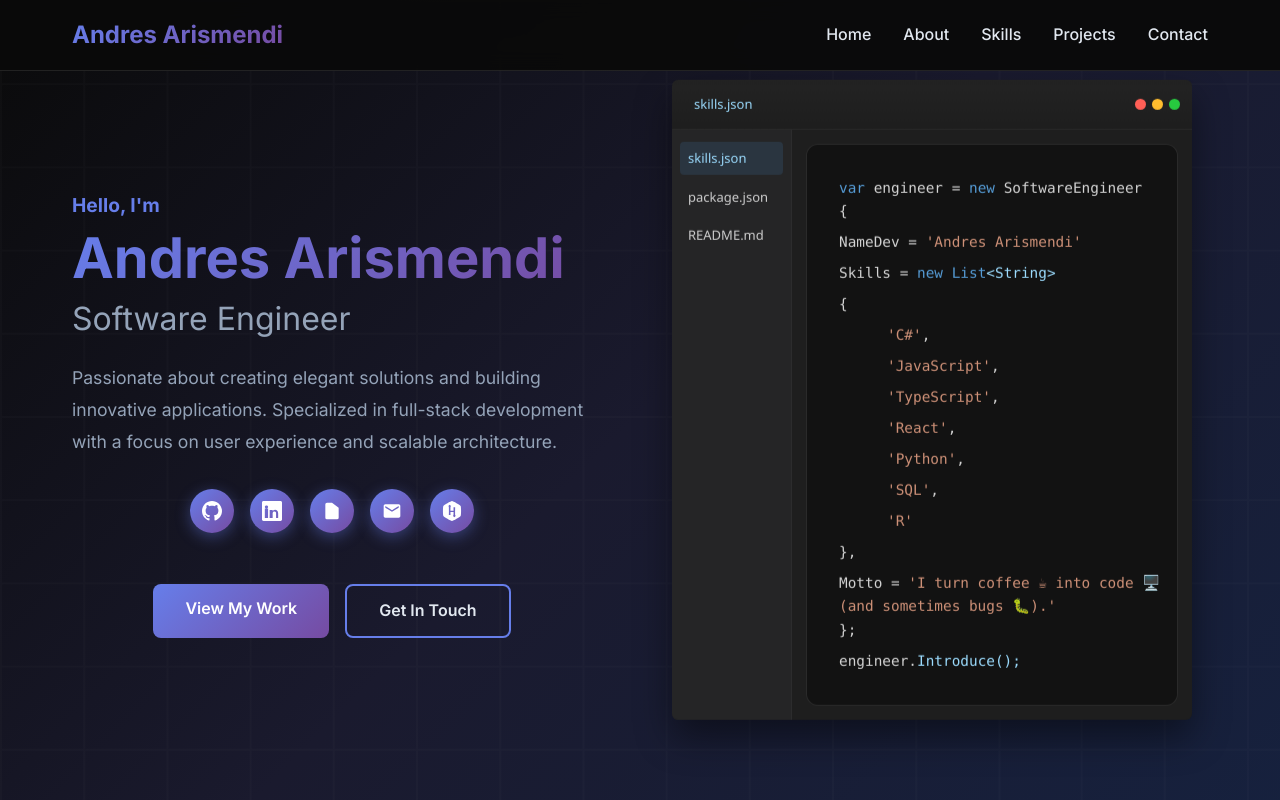
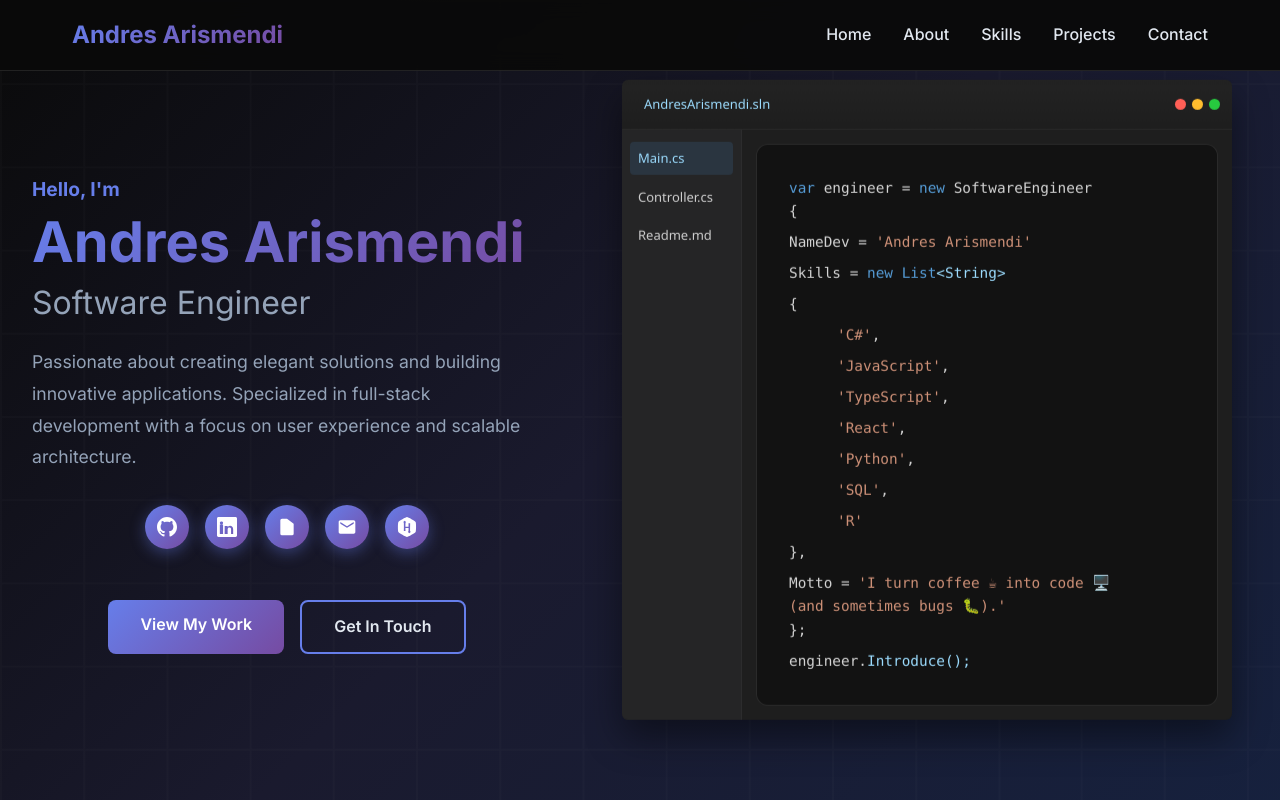
Before and after one commit to AndresArismendi/Portfolio, a React (Vite) app: page / in a window 1280 px wide. Shown: the top 800 px of the page. Built offline with nearby package versions, Linux system fonts and the light colour scheme.

Commit message:
Change Hero object to add controller information

```diff
--- a/src/App.css
+++ b/src/App.css
@@ -155,7 +155,7 @@ body {
 }
 
 .hero-container {
-  max-width: 1200px;
+  max-width: 1400px;
   margin: 0 auto;
   padding: 0 2rem;
   position: relative;
--- a/src/components/Hero.css
+++ b/src/components/Hero.css
@@ -5,7 +5,7 @@
 }
 
 .ide-window {
-  width: 520px;
+  width: 610px;
   background: #1e1e1e;
   border-radius: 6px;
   box-shadow: 0 10px 30px rgba(0,0,0,0.4);
@@ -101,10 +101,14 @@
 
 .code-line { display: block; }
 .code-line.indent { padding-left: 16px; }
-
+.code-line.indent2 { padding-left: 18px; }
+.code-console { color: #4ec597;}
+.code-coment { color: #57a64a;}
+.code-writeline { color: #dcdcaa ;}
 .code-keyword { color: #569cd6; }
 .code-variable { color: #9cdcfe; }
 .code-string { color: #ce9178; }
+.code-for { color: #d8a0df; }
 
 /* small responsive tweak */
 @media (max-width: 640px) {
--- a/src/components/Hero.tsx
+++ b/src/components/Hero.tsx
@@ -1,6 +1,8 @@
-import React from 'react';
+import React, { useState } from 'react';
 
 const Hero: React.FC = () => {
+  const [activeFile, setActiveFile] = useState('Main.cs');
+
   return (
     <section id="home" className="hero ide-frame">
       <div className="hero-container">
@@ -58,7 +60,7 @@ const Hero: React.FC = () => {
             <div className="ide-window">
               <div className="ide-header">
                 <div className="ide-tabs">
-                  <div className="ide-tab">skills.json</div>
+                  <div className="ide-tab">AndresArismendi.sln</div>
                 </div>
                 <div className="ide-controls">
                   <span className="dot red" />
@@ -70,13 +72,29 @@ const Hero: React.FC = () => {
               <div className="ide-body">
                 <aside className="ide-sidebar">
                   <ul className="file-list">
-                    <li className="file active">skills.json</li>
-                    <li className="file">package.json</li>
-                    <li className="file">README.md</li>
+                    <li
+                      className={`file ${activeFile === 'Main.cs' ? 'active' : ''}`}
+                      onClick={() => setActiveFile('Main.cs')}
+                    >
+                      Main.cs
+                    </li>
+                    <li
+                      className={`file ${activeFile === 'Controller.cs' ? 'active' : ''}`}
+                      onClick={() => setActiveFile('Controller.cs')}
+                    >
+                      Controller.cs
+                    </li>
+                    <li
+                      className={`file ${activeFile === 'Readme.md' ? 'active' : ''}`}
+                      onClick={() => setActiveFile('Readme.md')}
+                    >
+                      Readme.md
+                    </li>
                   </ul>
                 </aside>
 
                 <div className="ide-editor">
+                  {activeFile === 'Main.cs' ? (
                     <div className="code-animation">
                       <div className="code-line">
                         <span className="code-keyword">var</span> engineer = <span className="code-keyword">new</span> SoftwareEngineer
@@ -87,9 +105,7 @@ const Hero: React.FC = () => {
                       <div className="code-line">
                         Skills = <span className="code-keyword">new List</span><span className="code-variable">{'<'}String{'>'}</span>
                       </div>
-                    <div className="code-line">
-                        {'{'}
-                    </div>
+                      <div className="code-line">{'{'}</div>
                       <div className="code-line indent">
                         <span className="code-string">'C#'</span>,
                       </div>
@@ -118,12 +134,52 @@ const Hero: React.FC = () => {
 
                       engineer.<span className="code-variable">Introduce();</span>
                     </div>
+                  ) : activeFile === 'Controller.cs' ? (
+                    <div className="code-animation">
+                      <div className="code-line"><span className="code-keyword">using</span> System;</div>
+                      <div className="code-line"><span className="code-keyword">using</span> System.Collections.Generic;</div>
+                      <div className="code-line"><span className="code-keyword">using</span> System.Linq;</div>
+                      <div className="code-line"><span className="code-keyword">public class</span> SoftwareEngineer</div>
+
+                        <div className="code-line indent">
+                        <div className="code-line">{'{'}</div>
+                        <div className="code-line"><span className="code-keyword">public string</span> NameDev {'{'} <span className="code-keyword">get</span>; <span className="code-keyword">set</span>; {'}'} </div>
+                        <div className="code-line"><span className="code-keyword">public List<span className="code-variable">{'<'}string{'>'}</span></span> Skills {'{'} <span className="code-keyword">get</span>; <span className="code-keyword">set</span>; {'}'} </div>
+                        <div className="code-line"><span className="code-keyword">public string</span> Motto {'{'} <span className="code-keyword">get</span>; <span className="code-keyword">set</span>; {'}'} </div>
+                        <div className="code-line"><span className="code-keyword">public void</span> Introduce()</div>
+                        <div className="code-line">{'{'}</div>
+                            <div className="code-line indent"></div>
+                                <div className="code-line indent"><span className="code-console">Console</span><span className="code-writeline">.WriteLine</span>(<span className="code-string">$"👋 Hello, I'm </span>
+                                <div className="code-line indent">{'{'}'NameDev'{'}'}<span className="code-string">!"</span>);</div></div>
+                                <div className="code-line indent"><span className="code-console">Console</span><span className="code-writeline">.WriteLine</span>(<span className="code-string">"💻 Skills:"</span>);</div>
+                                <div className="code-line indent"><span className="code-for">foreach</span> (<span className="code-keyword">var</span> <span className="code-variable">skill</span> <span className="code-for">in</span> Skills)</div>
+                                <div className="code-line indent">{'{'}
+                                <div className="code-line indent"><span className="code-console">Console</span><span className="code-writeline">.WriteLine</span>(<span className="code-string">$" - </span>{'{'}'skill'{'}'}<span className="code-string">"</span>);</div></div>
+                                <div className="code-line indent">{'}'}</div>
+                                <div className="code-line indent"><span className="code-console">Console</span><span className="code-writeline">.WriteLine</span>();</div>
+                                <div className="code-line indent"><span className="code-console">Console</span><span className="code-writeline">.WriteLine</span>(<span className="code-string">$"🧠 Motto: </span>
+                                <div className="code-line indent">{'{'}'Motto'{'}'}<span className="code-string">"</span>);</div></div>
+                                <div className="code-line indent">{'}'}</div>
+                              </div>
+                              <div className="code-line indent">{'}'}</div>
+                          <div className="code-line">{'}'}</div>
+                      </div>
+                  ) : (
+                    <div className="code-animation">
+                      <div className="code-line"><span className="code-coment"># Readme</span></div>
+                      <div className="code-line">This is a demo file. Click other </div>
+                        <div className="code-line">files to view code.</div>
+                    </div>
+                  )
+                  }
+
             </div>
           </div>
         </div>
       </div>
     </div>
   </div>
+
     </section>
   );
 };
```
Lines whose indentation alone changed are shown as unchanged.
